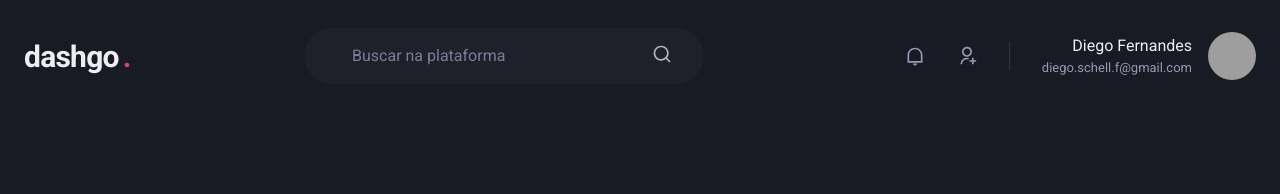
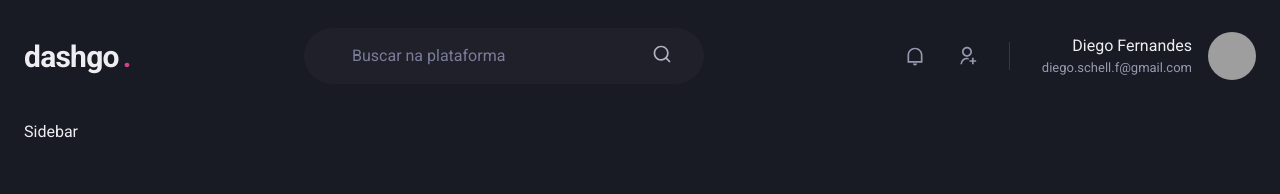
Before and after one commit to Gustavo-Orlandini/Dashgo-Rocketseat, a React (Vite) app: page /dashboard in a window 1280 px wide. Shown: the top 194 px of the page. Built offline with nearby package versions, Linux system fonts and the light colour scheme; grey boxes are pictures that could not be loaded.

Commit message:
Create sidebar

```diff
--- /dev/null
+++ b/src/components/Sidebar.tsx
@@ -0,0 +1,5 @@
+export function Sidebar() {
+    return (
+        <h1>Sidebar</h1>
+    )
+}
--- a/src/pages/dashboard.tsx
+++ b/src/pages/dashboard.tsx
@@ -1,7 +1,15 @@
+import { Flex } from "@chakra-ui/react";
 import { Header } from "../components/Header";
+import { Sidebar } from "../components/Sidebar";
 
 export function Dashboard() {
     return (
-        <Header />
+        <Flex direction='column' h='100vh'>
+            <Header />
+
+            <Flex w='100%' my='6' maxWidth={1480} mx='auto' px='6'>
+                <Sidebar />
+            </Flex>
+        </Flex>
     )
 }
```
